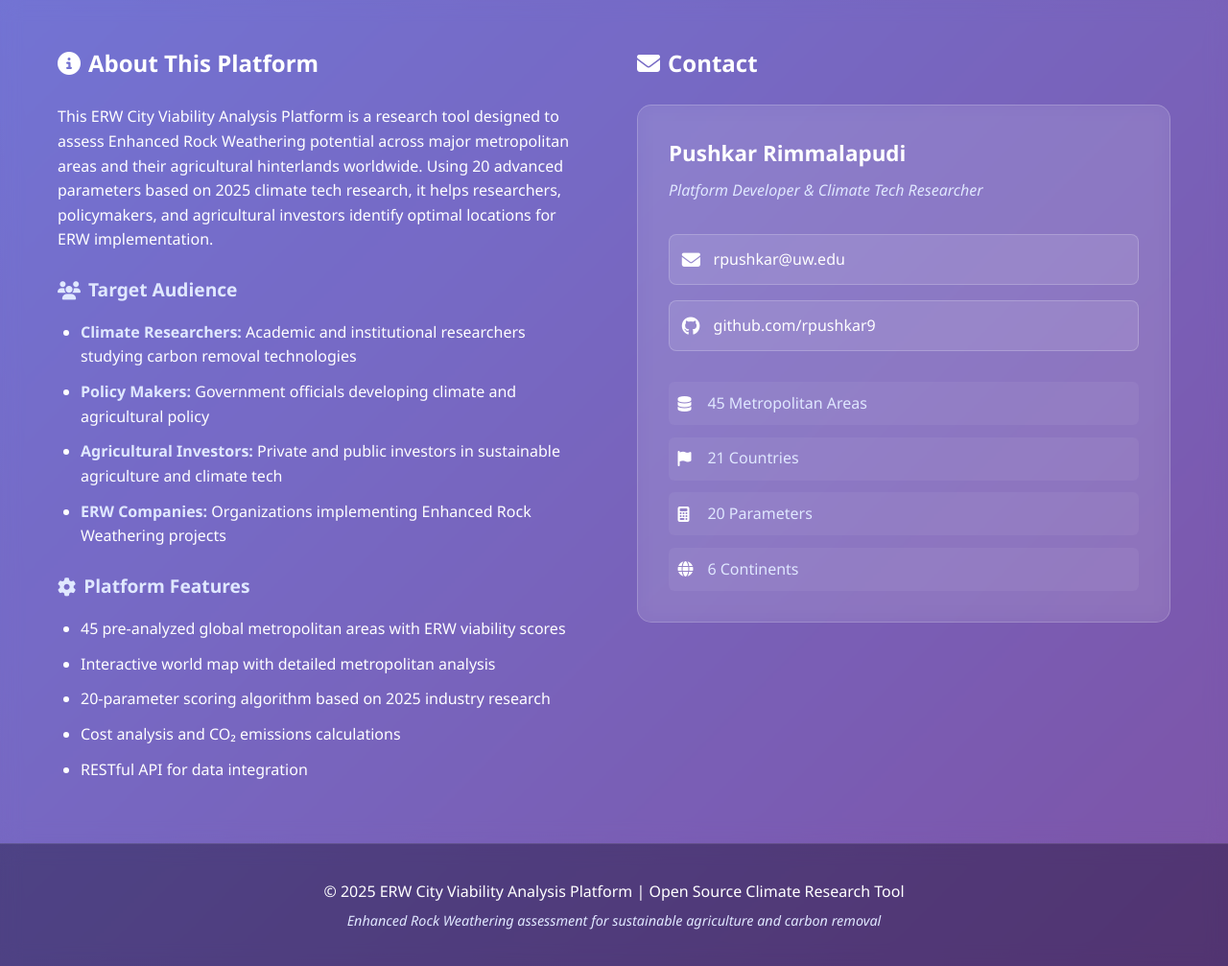
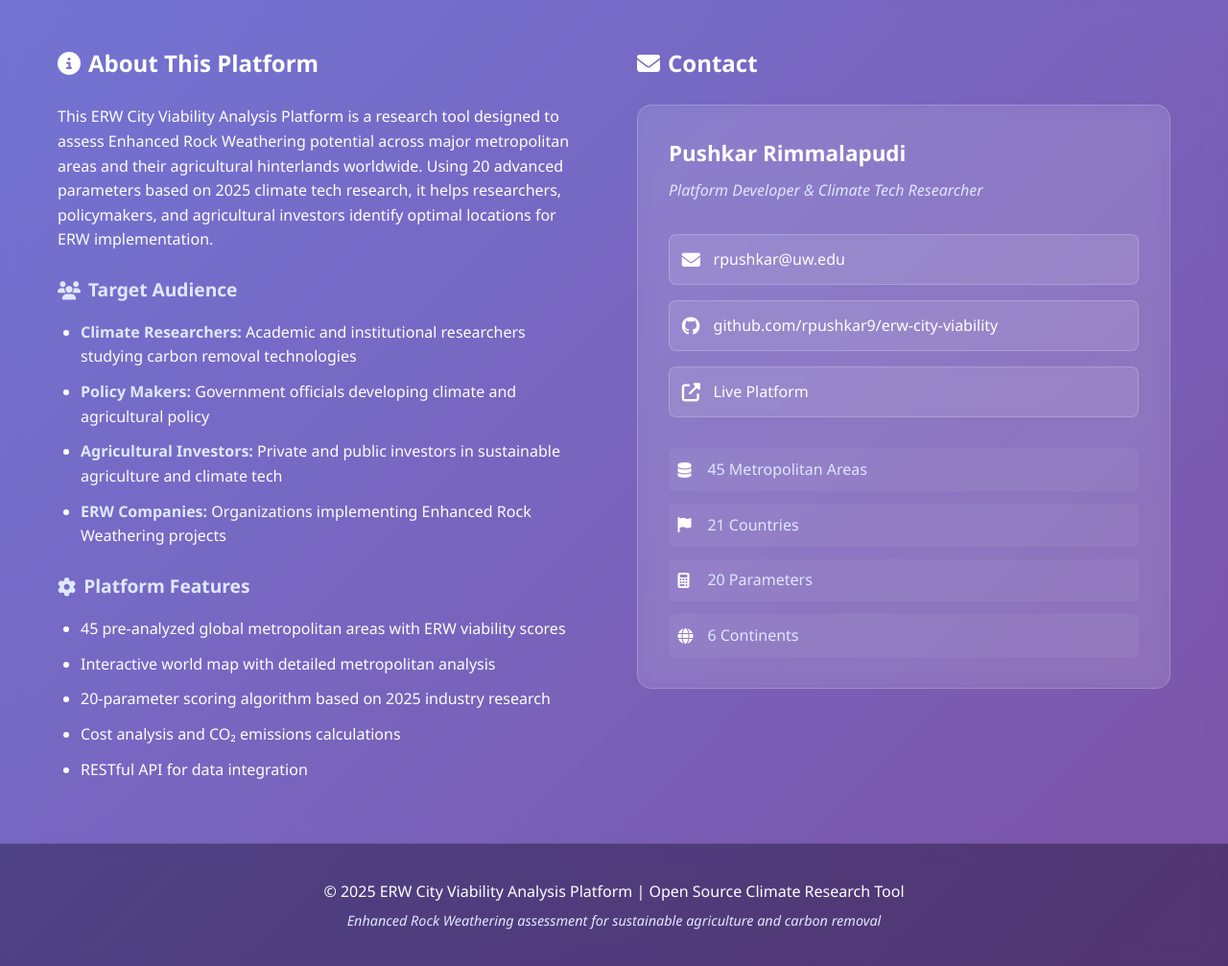
Before and after one commit to rpushkar9/erw-city-viability, a Spring Boot app: page / in a window 1280 px wide. Shown: the part 1174-2181 px from the top of the page at 96% size. Run offline with Spring Boot 4, Linux system fonts and the light colour scheme; data that the repository does not hold is empty; some of the project's set-up classes (security, data sources, template engines, error pages and the like) are left out, and stand-ins take their place; some libraries are stand-ins or nearby versions.

Commit message:
feat: Add live deployment link throughout platform
🌐 LIVE PLATFORM INTEGRATION:

**🚀 Added Render Deployment Link:**
- **Live Demo:** https://erw-city-viability-1.onrender.com/

**📋 Strategic Placement:**
1. **README Top Section:** Prominent live demo link right after title
2. **Key Capabilities:** "Live Platform" call-to-action
3. **API Documentation:** Both local and live base URLs
4. **API Examples:** Working curl commands for both environments
5. **Contact Section:** Direct "Live Platform" link in web interface

**✅ User Experience Enhancement:**
- **Immediate Access:** Users can try platform without installation
- **API Testing:** Live endpoints available for integration testing
- **Professional Presentation:** Shows working deployment capability
- **Research Collaboration:** Easy sharing for academic/industry partners

**🎯 Benefits:**
- **Instant Platform Access:** No setup required for evaluation
- **Live API Endpoints:** Real-time testing and integration
- **Professional Credibility:** Demonstrates deployment expertise
- **Global Accessibility:** Available worldwide for research use

**📍 Link Locations:**
- README: Header, overview, API docs with examples
- Web Interface: Contact section with external link icon
- GitHub Integration: Full repository link for collaboration

This transforms the platform from development project to accessible
live research tool for global ERW assessment and collaboration.

🌐 Live deployment integration for global platform access

🤖 Generated with [Claude Code](https://claude.ai/code)

Co-Authored-By: Claude <noreply@anthropic.com>

```diff
--- a/src/main/resources/static/index.html
+++ b/src/main/resources/static/index.html
@@ -446,9 +446,13 @@
                                 <i class="fas fa-envelope"></i>
                                 rpushkar@uw.edu
                             </a>
-                            <a href="https://github.com/rpushkar9" target="_blank" class="contact-link">
+                            <a href="https://github.com/rpushkar9/erw-city-viability" target="_blank" class="contact-link">
                                 <i class="fab fa-github"></i>
-                                github.com/rpushkar9
+                                github.com/rpushkar9/erw-city-viability
+                            </a>
+                            <a href="https://erw-city-viability-1.onrender.com/" target="_blank" class="contact-link">
+                                <i class="fas fa-external-link-alt"></i>
+                                Live Platform
                             </a>
                         </div>
 
```
Also changed, not shown: README.md.
